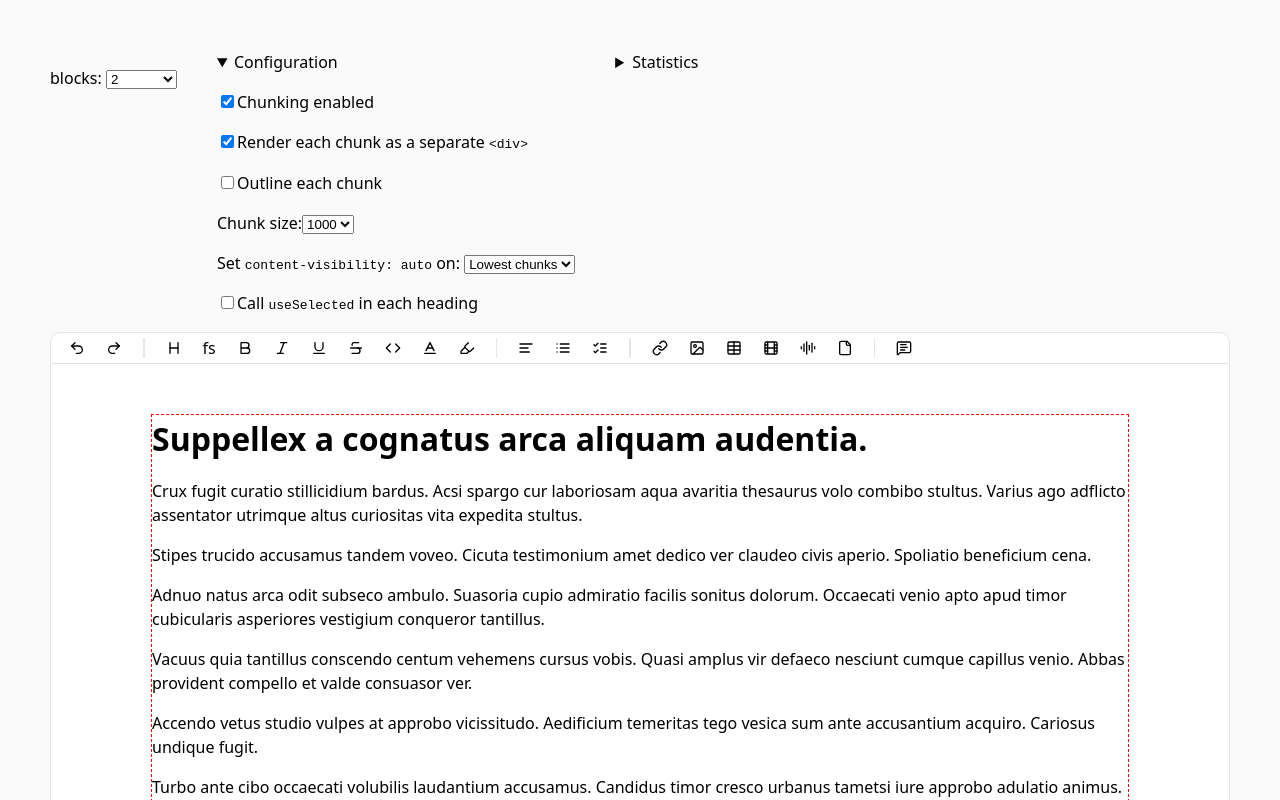
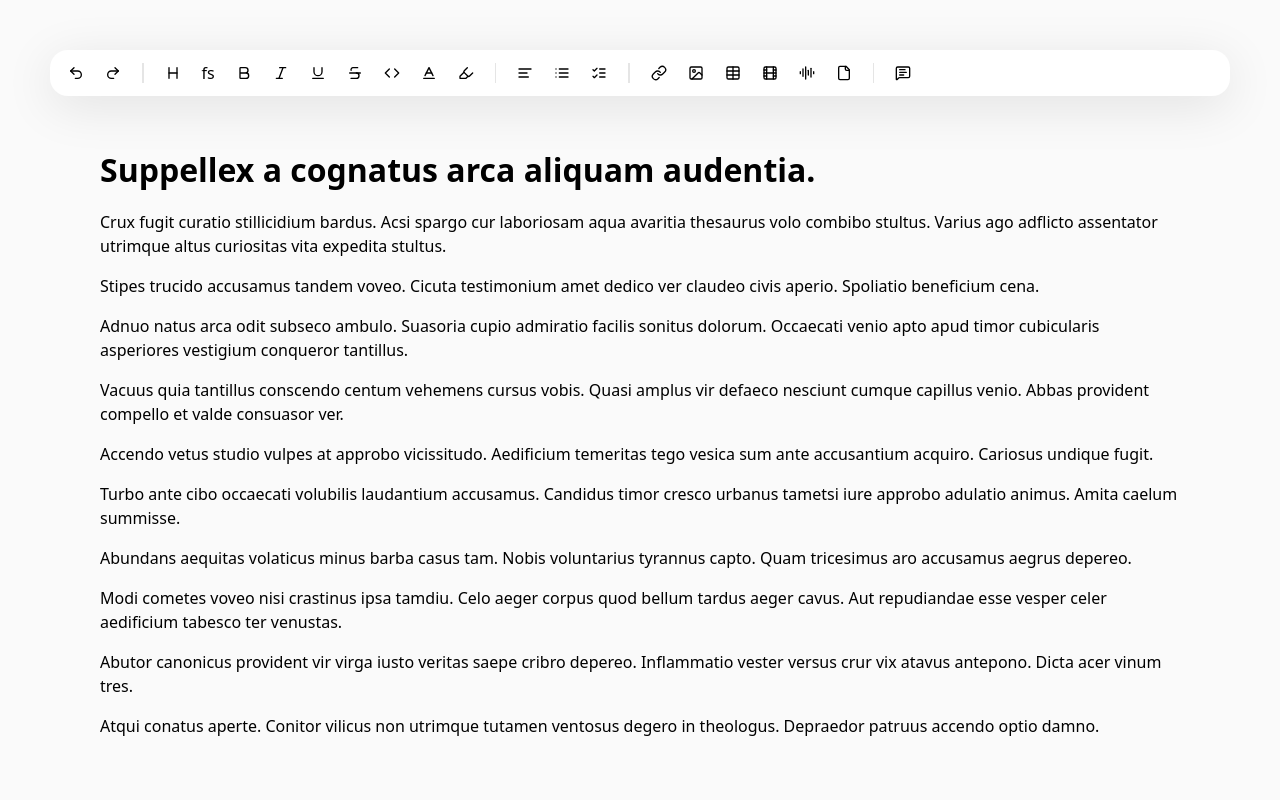
Before and after one commit to tyx2000/rich-map, a React (Vite) app: page / in a window 1280 px wide. Built offline with nearby package versions, Linux system fonts and the light colour scheme.

Commit message:
feat: chunk

```diff
--- a/src/components/performanceControls/index.jsx
+++ b/src/components/performanceControls/index.jsx
@@ -93,8 +93,8 @@ export default function PerformanceControls({ editor, config, setConfig }) {
         </label>
       </p>
       <details
-        open={configurationopen}
-        onToggle={(event) => setConfigurationOpen(event.currentTarget.open)}
+      // open={configurationopen}
+      // onToggle={(event) => setConfigurationOpen(event.currentTarget.open)}
       >
         <summary>Configuration</summary>
         <p>
--- a/src/components/slatejs/collborativeEditor.jsx
+++ b/src/components/slatejs/collborativeEditor.jsx
@@ -1,25 +1,27 @@
-import { getYjsProviderForRoom } from "@liveblocks/yjs";
-import { withYjs, YjsEditor, withCursors } from "@slate-yjs/core";
-import { useEffect, useMemo, useState } from "react";
-import { createEditor, Editor, Transforms } from "slate";
-import { withReact, Slate, Editable } from "slate-react";
-import styles from "./collborativeEditor.module.css";
-import * as Y from "yjs";
+import { getYjsProviderForRoom } from '@liveblocks/yjs';
+import { withYjs, YjsEditor, withCursors } from '@slate-yjs/core';
+import { useEffect, useMemo, useState } from 'react';
+import { createEditor, Editor, Transforms } from 'slate';
+import { withReact, Slate, Editable } from 'slate-react';
+import styles from './collborativeEditor.module.css';
+import * as Y from 'yjs';
 import {
   LiveblocksProvider,
   RoomProvider,
   ClientSideSuspense,
   useRoom,
-} from "@liveblocks/react/suspense";
-import { Cursors } from "./multicursor";
+} from '@liveblocks/react/suspense';
+import { Cursors } from './multicursor';
+import RichSlateEditor from './slatejs';
+import { faker } from '@faker-js/faker';
 
 function SlateEditor({ sharedType, provider }) {
   const editor = useMemo(() => {
     const e = withReact(
       withCursors(withYjs(createEditor(), sharedType), provider.awareness, {
         data: {
-          name: Math.random().toString(36).substring(2, 7),
-          color: "#5E08A0",
+          name: faker.person.fullName(),
+          color: '#5E08A0',
         },
       }),
     );
@@ -33,7 +35,7 @@ function SlateEditor({ sharedType, provider }) {
 
       Transforms.insertNodes(
         editor,
-        { children: [{ text: "" }] },
+        { children: [{ text: '' }] },
         {
           at: [0],
         },
@@ -52,7 +54,7 @@ function SlateEditor({ sharedType, provider }) {
   return (
     <div className={styles.container}>
       <div className={styles.editorContainer}>
-        <Slate editor={editor} initialValue={[{ children: [{ text: "" }] }]}>
+        <Slate editor={editor} initialValue={[{ children: [{ text: '' }] }]}>
           <Cursors>
             <Editable
               className={styles.editor}
@@ -71,12 +73,12 @@ function CollaborativeEditor() {
 
   const yProvider = getYjsProviderForRoom(room);
   const yDoc = yProvider.getYDoc();
-  const sharedType = yDoc.get("slate", Y.XmlText);
+  const sharedType = yDoc.get('slate', Y.XmlText);
 
   useEffect(() => {
-    yProvider.on("sync", setConnected);
+    yProvider.on('sync', setConnected);
     return () => {
-      yProvider.off("sync", setConnected);
+      yProvider.off('sync', setConnected);
     };
   }, [room]);
 
@@ -85,6 +87,7 @@ function CollaborativeEditor() {
   }
 
   return <SlateEditor sharedType={sharedType} provider={yProvider} />;
+  // return <RichSlateEditor sharedType={sharedType} provider={yProvider} />;
 }
 
 export default function CollaborativeEditorWrapper() {
--- a/src/components/slatejs/slatejs.jsx
+++ b/src/components/slatejs/slatejs.jsx
@@ -30,6 +30,8 @@ import styles from './slatejs.module.css';
 import { faker, tr } from '@faker-js/faker';
 import Chunk from './components/chunk.jsx';
 import PerformanceControls from '../performanceControls/index.jsx';
+import { withCursors, withYjs, YjsEditor } from '@slate-yjs/core';
+import { Cursors } from './multicursor.jsx';
 
 // 每个对象即是element属性
 const initialValue = [
@@ -187,12 +189,15 @@ const createEditor = (config) => {
   const editor = withCustomerElement(
     withHistory(withReact(creaetSlateEditor())),
   );
+  // enable chunking, control the number of nodes per lowest-level chunk for a given parent node
+  // in most circumstances, setting the chunk size to 1000 for the editor and null for all other ancestors works well
+  // chunking can only be enabled for nodes whose children are all block elements
   editor.getChunkSize = (node) =>
     config.chunking && Editor.isEditor(node) ? config.chunkSize : null;
   return editor;
 };
 
-export default function Slatejs() {
+export default function Slatejs({ sharedType, provider }) {
   // const [editor] = useState(() => withReact(createEditor()));
   // const editor = useMemo(() => {
   //   const editor = withCustomerElement(withHistory(withReact(createEditor())));
@@ -200,6 +205,44 @@ export default function Slatejs() {
   //     config.chunking && Editor.isEditor(node) ? config.chunkSize : null;
   //   return editor;
   // }, []);
+  // const collaborative = !!(sharedType && provider);
+
+  // const newEditor = (config) => {
+  //   const editor = withCustomerElement(
+  //     withHistory(
+  //       withReact(
+  //         withCursors(
+  //           withYjs(creaetSlateEditor(), sharedType),
+  //           provider.awareness,
+  //           {
+  //             data: {
+  //               name: faker.person.fullName(),
+  //               color: '#5e08a0',
+  //             },
+  //           },
+  //         ),
+  //       ),
+  //     ),
+  //   );
+  //   const { normalizeNode } = editor;
+  //   editor.normalizeNode = (entry, options) => {
+  //     const [node] = entry;
+  //     if (!Editor.isEditor(node) || node.children.length > 0) {
+  //       return normalizeNode(entry, options);
+  //     }
+  //     Transforms.insertNodes(
+  //       editor,
+  //       {
+  //         children: [{ text: '' }],
+  //       },
+  //       { at: [0] },
+  //     );
+  //   };
+  //   editor.getChunkSize = (node) =>
+  //     config.chunking && Editor.isEditor(node) ? config.chunkSize : null;
+
+  //   return editor;
+  // };
 
   const [rendering, setRendering] = useState(false);
   const [config, baseSetConfig] = useState(initialConfig);
@@ -218,6 +261,15 @@ export default function Slatejs() {
       setEditorVersion((n) => n + 1);
     });
   });
+
+  // useEffect(() => {
+  //   if (collaborative) {
+  //     YjsEditor.connect(editor);
+  //     return () => {
+  //       YjsEditor.disconnect(editor);
+  //     };
+  //   }
+  // }, [editor]);
 
   // const initialValue = useMemo(
   //   () =>
@@ -344,11 +396,11 @@ export default function Slatejs() {
 
   return (
     <Fragment>
-      <PerformanceControls
+      {/* <PerformanceControls
         editor={editor}
         config={config}
         setConfig={setConfig}
-      />
+      /> */}
 
       {rendering ? (
         <div>Rendering&hellip;</div>
@@ -370,7 +422,7 @@ export default function Slatejs() {
         >
           <Toolbar />
           {/* <HoveringToolbar /> */}
-          <div className={styles.editableWrapper} contentEditable={false}>
+          {/* <div className={styles.editableWrapper} contentEditable={false}> */}
           <Editable
             className={styles.editable}
             spellCheck
@@ -391,7 +443,7 @@ export default function Slatejs() {
               </div>
             )}
           />
-          </div>
+          {/* </div> */}
         </Slate>
       )}
     </Fragment>
--- a/src/components/slatejs/slatejs.module.css
+++ b/src/components/slatejs/slatejs.module.css
@@ -1,18 +1,8 @@
-.editableWrapper {
-  padding: 50px 100px;
-  border: 1px solid #e5e5e5;
+.editable {
   flex: 1;
-  background-color: #fff;
-  color: #000;
-  border-radius: 0 0 10px 10px;
-  position: relative;
-}
-
-.editable {
-  height: 100%;
-  border: 1px dashed red;
   outline: none;
   overflow: hidden auto;
   max-width: 1200px;
   margin: 0 auto;
+  padding: 50px;
 }
--- a/src/components/toolbar/toolButton.jsx
+++ b/src/components/toolbar/toolButton.jsx
@@ -26,6 +26,7 @@ const renderOptions = (toolName, onSetFormat) => {
     image: <InsertFile fileType={toolName} onConfirm={onSetFormat} />,
     audio: <InsertFile fileType={toolName} onConfirm={onSetFormat} />,
     video: <InsertFile fileType={toolName} onConfirm={onSetFormat} />,
+    file: <InsertFile fileType={toolName} onConfirm={onSetFormat} />,
   };
 
   return optionsMap[toolName] || '';
--- a/src/components/toolbar/toolButton.module.css
+++ b/src/components/toolbar/toolButton.module.css
@@ -16,7 +16,7 @@
     }
     .popover {
       opacity: 5;
-      z-index: 2;
+      z-index: 20;
     }
   }
   &:has(.divider) {
--- a/src/components/toolbar/toolbar.module.css
+++ b/src/components/toolbar/toolbar.module.css
@@ -4,10 +4,9 @@
   align-items: center;
   height: 46px;
   background-color: #fff;
-  border-radius: 10px 10px 0 0;
+  border-radius: 18px;
   padding: 0 10px;
-  border: 1px solid #e5e5e5;
-  border-bottom: none;
+  box-shadow: rgba(0, 0, 0, 0.1) 0px 10px 50px;
 }
 
 .toolItem {
```
Lines whose indentation alone changed are shown as unchanged.
